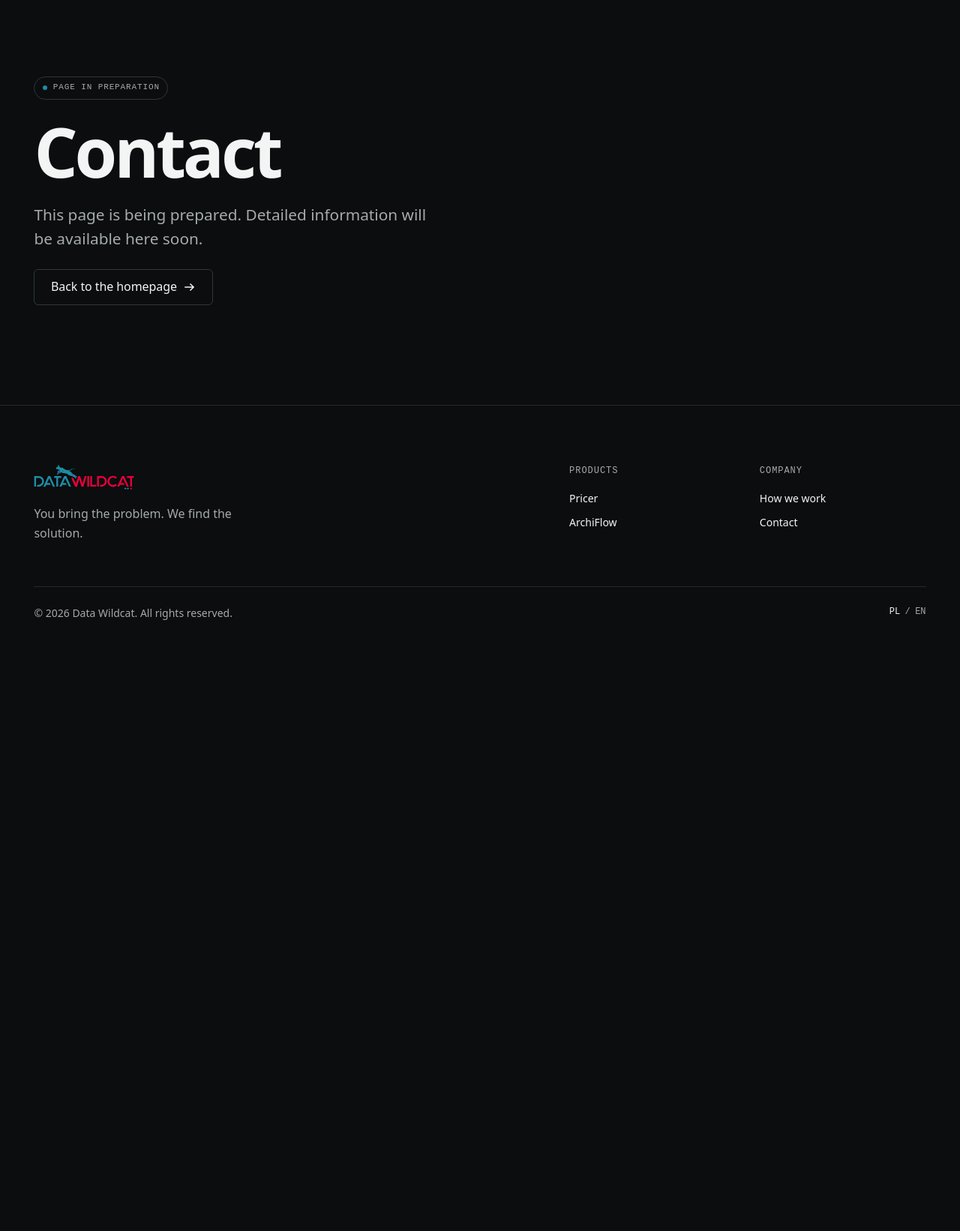
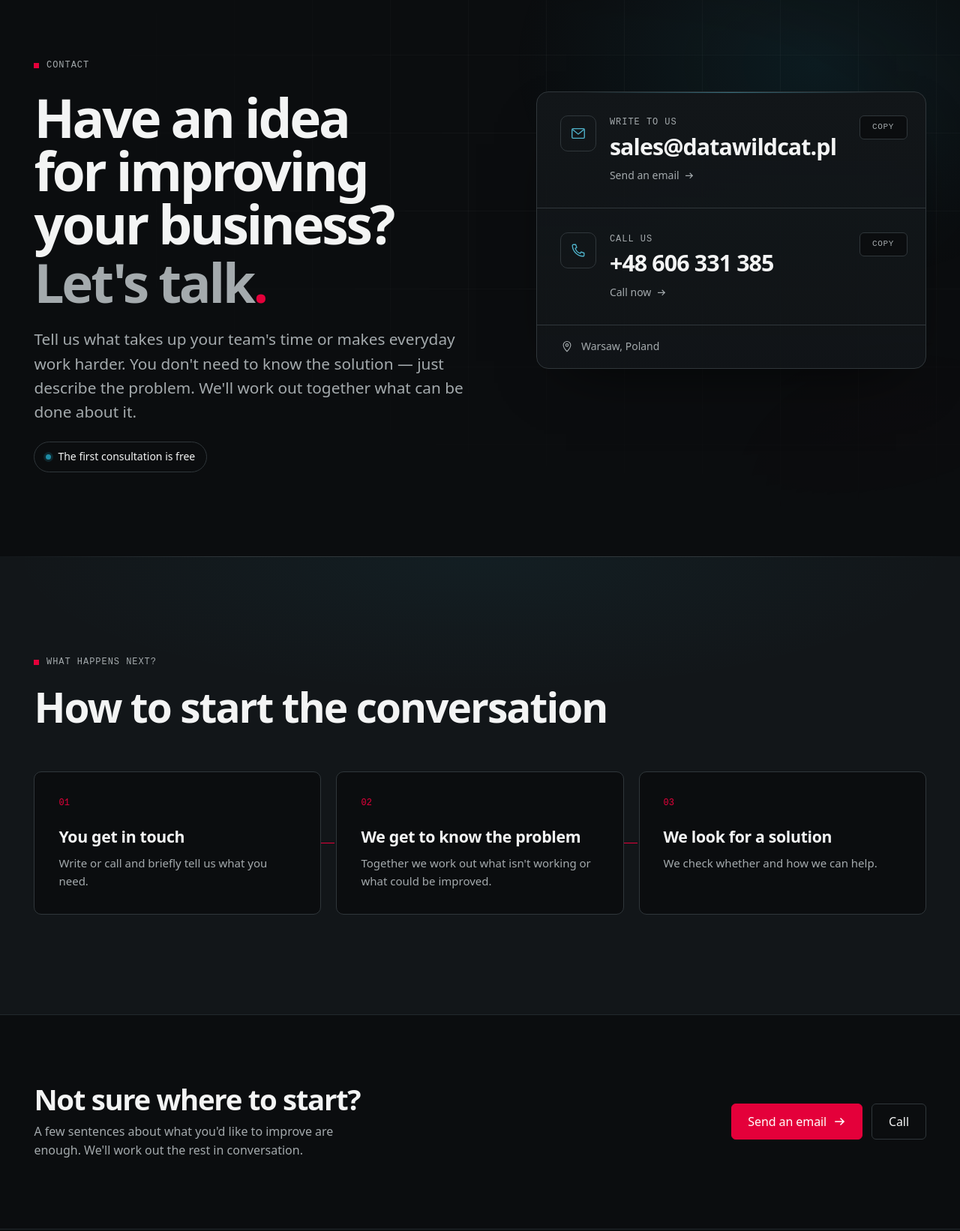
Before and after one commit to Poohowy/dwsite, an Astro site: page /en/contact in a window 1280 px wide. Shown: the part 100-1742 px from the top of the page at 75% size. Before the commit the page ends 961 px from the top, so only its background shows below. Built offline with nearby package versions, Linux system fonts and the light colour scheme; Astro itself is replaced by a stand-in of ours.

Commit message:
Kontakt page

```diff
--- /dev/null
+++ b/src/components/ContactPage.astro
@@ -0,0 +1,566 @@
+---
+/**
+ * Contact page (PL: /kontakt/, EN: /en/contact/).
+ * Page-specific component: reuses global tokens/classes (container, section,
+ * eyebrow, lead, btn, data-reveal) without modifying any shared file.
+ * No contact form by design — email and phone only.
+ */
+import ArrowIcon from "@/components/ArrowIcon.astro";
+import type { Lang } from "@/i18n";
+import { CONTACT, contactCopy } from "@/i18n/contact";
+import Base from "@/layouts/Base.astro";
+import { encodeContact } from "@/scripts/contact-reveal";
+
+interface Props {
+  lang: Lang;
+}
+const { lang } = Astro.props;
+const c = contactCopy(lang);
+
+// Only encoded chunks reach the HTML; the browser assembles the real values.
+const [emailA, emailB] = encodeContact(CONTACT.email);
+const [phoneA, phoneB] = encodeContact(CONTACT.phoneDisplay);
+const emailData = { "data-contact": "email", "data-ca": emailA, "data-cb": emailB };
+const phoneData = { "data-contact": "phone", "data-ca": phoneA, "data-cb": phoneB };
+---
+
+<Base lang={lang} page="contact" title={c.meta.title} description={c.meta.description}>
+  <!-- A. Introduction + B. Contact details + C. Location -->
+  <section class="ct-hero" aria-labelledby="contact-title">
+    <div class="ct-hero__bg" aria-hidden="true"></div>
+    <div class="container ct-hero__inner">
+      <div class="ct-intro">
+        <p class="eyebrow ct-in" style="--i:0">{c.eyebrow}</p>
+        <h1 class="ct-title ct-in" id="contact-title" style="--i:1">
+          <span>{c.titleQuestion}</span>
+          <span class="ct-title__invite">{c.titleInvite}<span class="accent">.</span></span>
+        </h1>
+        <p class="lead ct-lead ct-in" style="--i:2">{c.lead}</p>
+        <p class="ct-free ct-in" style="--i:3">
+          <span class="ct-free__dot" aria-hidden="true"></span>
+          {c.free}
+        </p>
+      </div>
+
+      <div class="ct-card ct-in" style="--i:2" role="group" aria-label={c.detailsLabel}>
+        <!-- Email -->
+        <div class="ct-method" {...emailData}>
+          <a class="ct-method__link" data-contact-link>
+            <span class="ct-method__icon" aria-hidden="true">
+              <svg viewBox="0 0 24 24" fill="none" stroke="currentColor" stroke-width="1.5">
+                <rect x="3" y="5" width="18" height="14" rx="1.5"></rect>
+                <path d="m3.5 6 8.5 7 8.5-7"></path>
+              </svg>
+            </span>
+            <span class="ct-method__body">
+              <span class="ct-method__label mono">{c.email.label}</span>
+              <span class="ct-method__value" data-contact-value><span class="ct-fallback">{c.noscript.email}</span></span>
+              <span class="ct-method__action">{c.email.action} <ArrowIcon /></span>
+            </span>
+          </a>
+          <button
+            type="button"
+            class="ct-copy mono"
+            data-copy=""
+            data-label-done={c.copy.done}
+            aria-label={c.copy.emailAria}
+          >
+            <span data-copy-text>{c.copy.idle}</span>
+          </button>
+        </div>
+
+        <!-- Phone -->
+        <div class="ct-method" {...phoneData}>
+          <a class="ct-method__link" data-contact-link>
+            <span class="ct-method__icon" aria-hidden="true">
+              <svg viewBox="0 0 24 24" fill="none" stroke="currentColor" stroke-width="1.5">
+                <path
+                  d="M5 3.5h3.2l1.6 4.2-2.1 1.4a11 11 0 0 0 7.2 7.2l1.4-2.1 4.2 1.6V19a1.5 1.5 0 0 1-1.6 1.5C10.6 20 4 13.4 3.5 5.1A1.5 1.5 0 0 1 5 3.5Z"
+                ></path>
+              </svg>
+            </span>
+            <span class="ct-method__body">
+              <span class="ct-method__label mono">{c.phone.label}</span>
+              <span class="ct-method__value" data-contact-value><span class="ct-fallback">{c.noscript.phone}</span></span>
+              <span class="ct-method__action">{c.phone.action} <ArrowIcon /></span>
+            </span>
+          </a>
+          <button
+            type="button"
+            class="ct-copy mono"
+            data-copy=""
+            data-label-done={c.copy.done}
+            aria-label={c.copy.phoneAria}
+          >
+            <span data-copy-text>{c.copy.idle}</span>
+          </button>
+        </div>
+
+        <!-- Location (understated) -->
+        <p class="ct-location">
+          <svg viewBox="0 0 24 24" fill="none" stroke="currentColor" stroke-width="1.5" aria-hidden="true">
+            <path d="M12 21s-6.5-6.1-6.5-11.2a6.5 6.5 0 0 1 13 0C18.5 14.9 12 21 12 21Z"></path>
+            <circle cx="12" cy="9.8" r="2.3"></circle>
+          </svg>
+          <span class="visually-hidden">{c.location.label}: </span>
+          {c.location.value}
+        </p>
+      </div>
+    </div>
+  </section>
+
+  <!-- D. What happens next? -->
+  <section class="section section--surface ct-next" aria-labelledby="contact-next-title">
+    <div class="container">
+      <header class="ct-next__head">
+        <p class="eyebrow" data-reveal="fade">{c.next.eyebrow}</p>
+        <h2 class="h2" id="contact-next-title" data-reveal>{c.next.title}</h2>
+      </header>
+      <ol role="list" class="ct-steps">
+        {
+          c.next.steps.map((s, i) => (
+            <li class="ct-step" data-reveal>
+              <span class="ct-step__num mono">{String(i + 1).padStart(2, "0")}</span>
+              <h3 class="h3">{s.title}</h3>
+              <p class="ct-step__text">{s.text}</p>
+            </li>
+          ))
+        }
+      </ol>
+    </div>
+  </section>
+
+  <!-- E. Small closing CTA (direct contact only) -->
+  <section class="ct-closing" aria-labelledby="contact-closing-title">
+    <div class="container ct-closing__inner" data-reveal>
+      <div>
+        <h2 class="ct-closing__title" id="contact-closing-title">{c.closing.title}</h2>
+        <p class="ct-closing__text">{c.closing.text}</p>
+      </div>
+      <div class="ct-closing__actions">
+        <a class="btn btn--primary btn--block-mobile" data-contact-link {...emailData}>{c.closing.email} <ArrowIcon /></a>
+        <a class="btn btn--ghost btn--block-mobile" data-contact-link {...phoneData}>{c.closing.phone}</a>
+      </div>
+    </div>
+  </section>
+</Base>
+
+<style>
+  /* ---------- A–C: intro + contact card ---------- */
+  .ct-hero {
+    position: relative;
+    overflow: hidden;
+    isolation: isolate;
+    padding-block: clamp(3.5rem, 2rem + 6vw, 7.5rem) clamp(4rem, 3rem + 5vw, 7.5rem);
+  }
+
+  /* Static background in the hero's language: faint grid + soft brand lights */
+  .ct-hero__bg {
+    position: absolute;
+    inset: 0;
+    z-index: -1;
+    background:
+      radial-gradient(ellipse 45% 55% at 85% 15%, rgb(31 140 165 / 0.12), transparent 70%),
+      radial-gradient(ellipse 30% 40% at 95% 90%, rgb(228 0 58 / 0.05), transparent 70%),
+      linear-gradient(to right, rgb(255 255 255 / 0.03) 1px, transparent 1px) 0 0 / 104px 104px,
+      linear-gradient(to bottom, rgb(255 255 255 / 0.03) 1px, transparent 1px) 0 0 / 104px 104px;
+    mask-image: radial-gradient(ellipse 85% 80% at 70% 30%, #000 25%, transparent 80%);
+    -webkit-mask-image: radial-gradient(ellipse 85% 80% at 70% 30%, #000 25%, transparent 80%);
+  }
+
+  .ct-hero__inner {
+    display: grid;
+    gap: clamp(2.5rem, 1.5rem + 4vw, 4.5rem);
+  }
+
+  .ct-intro {
+    display: grid;
+    gap: 1.5rem;
+    align-content: start;
+  }
+
+  .ct-title {
+    font-size: clamp(2.3rem, 1.4rem + 3.8vw, 4.75rem);
+    font-weight: 600;
+    letter-spacing: -0.045em;
+    line-height: 1;
+    max-width: 16ch;
+    text-wrap: balance;
+  }
+
+  .ct-title > span {
+    display: block;
+  }
+
+  .ct-title__invite {
+    margin-top: 0.1em;
+    color: var(--color-text-muted);
+  }
+
+  .ct-lead {
+    max-width: 52ch;
+  }
+
+  .ct-free {
+    display: inline-flex;
+    align-items: center;
+    gap: 0.6rem;
+    justify-self: start;
+    padding: 0.5rem 0.9rem;
+    border: 1px solid var(--color-border);
+    border-radius: 999px;
+    font-size: var(--text-sm);
+    color: var(--color-text);
+  }
+
+  .ct-free__dot {
+    width: 7px;
+    height: 7px;
+    border-radius: 50%;
+    background: var(--color-brand-teal);
+    box-shadow: 0 0 0 3px rgb(31 140 165 / 0.2);
+  }
+
+  .ct-in {
+    animation: ct-in 800ms var(--ease-reveal) both;
+    animation-delay: calc(var(--i, 0) * 90ms + 60ms);
+  }
+
+  @keyframes ct-in {
+    from {
+      opacity: 0;
+      transform: translateY(14px);
+    }
+  }
+
+  /* Contact card */
+  .ct-card {
+    position: relative;
+    align-self: start;
+    display: grid;
+    border: 1px solid var(--color-border);
+    border-radius: var(--radius-lg);
+    background: linear-gradient(180deg, var(--color-surface), rgb(18 22 25 / 0.85));
+    box-shadow: 0 30px 80px -40px rgb(0 0 0 / 0.8);
+    overflow: hidden;
+  }
+
+  .ct-card::before {
+    content: "";
+    position: absolute;
+    top: 0;
+    left: 12%;
+    right: 12%;
+    height: 1px;
+    background: linear-gradient(90deg, transparent, rgb(79 179 203 / 0.55), transparent);
+  }
+
+  .ct-method {
+    position: relative;
+    border-bottom: 1px solid var(--color-border);
+  }
+
+  .ct-method__link {
+    display: grid;
+    grid-template-columns: 48px minmax(0, 1fr);
+    gap: 1.1rem;
+    align-items: start;
+    padding: clamp(1.25rem, 1rem + 1.2vw, 2rem);
+    padding-right: 5.5rem; /* room for the copy button */
+    transition: background-color var(--dur) var(--ease-out);
+  }
+
+  .ct-method__link:hover {
+    background: rgb(255 255 255 / 0.025);
+  }
+
+  .ct-method__link:focus-visible {
+    outline-offset: -3px;
+  }
+
+  .ct-method__icon {
+    display: grid;
+    place-items: center;
+    width: 48px;
+    height: 48px;
+    border: 1px solid var(--color-border);
+    border-radius: var(--radius);
+    color: var(--color-teal-text);
+    transition:
+      border-color var(--dur) var(--ease-out),
+      color var(--dur) var(--ease-out);
+  }
+
+  .ct-method__icon svg {
+    width: 22px;
+    height: 22px;
+  }
+
+  .ct-method__link:hover .ct-method__icon {
+    border-color: var(--color-brand-teal);
+  }
+
+  .ct-method__body {
+    display: grid;
+    gap: 0.35rem;
+    min-width: 0;
+  }
+
+  .ct-method__label {
+    font-size: var(--text-xs);
+    letter-spacing: 0.08em;
+    text-transform: uppercase;
+    color: var(--color-text-muted);
+  }
+
+  .ct-method__value {
+    font-size: clamp(1.3rem, 1rem + 1.4vw, 1.9rem);
+    font-weight: 600;
+    letter-spacing: -0.03em;
+    line-height: 1.15;
+    color: var(--color-text);
+    overflow-wrap: anywhere;
+    font-variant-numeric: tabular-nums;
+  }
+
+  .ct-method__action {
+    display: inline-flex;
+    align-items: center;
+    gap: 0.45rem;
+    margin-top: 0.25rem;
+    font-size: var(--text-sm);
+    color: var(--color-text-muted);
+    transition: color var(--dur) var(--ease-out);
+  }
+
+  .ct-method__action :global(svg) {
+    width: 0.9em;
+    height: 0.9em;
+    transition: transform var(--dur) var(--ease-out);
+  }
+
+  .ct-method__link:hover .ct-method__action {
+    color: var(--color-teal-text);
+  }
+
+  .ct-method__link:hover .ct-method__action :global(svg) {
+    transform: translateX(3px);
+  }
+
+  .ct-copy {
+    position: absolute;
+    top: clamp(1.25rem, 1rem + 1.2vw, 2rem);
+    right: clamp(1rem, 0.8rem + 1vw, 1.5rem);
+    min-width: 64px;
+    min-height: 32px;
+    padding: 0.35rem 0.65rem;
+    border: 1px solid var(--color-border);
+    border-radius: var(--radius-sm);
+    background: var(--color-bg);
+    font-size: 0.6875rem;
+    letter-spacing: 0.06em;
+    text-transform: uppercase;
+    color: var(--color-text-muted);
+    cursor: pointer;
+    transition:
+      color var(--dur) var(--ease-out),
+      border-color var(--dur) var(--ease-out);
+  }
+
+  .ct-copy:hover {
+    color: var(--color-text);
+    border-color: var(--color-text-muted);
+  }
+
+  .ct-copy[data-copied] {
+    color: var(--color-teal-text);
+    border-color: var(--color-brand-teal);
+  }
+
+  /* The copy button needs JS — hide it when JS is unavailable */
+  :global(html:not(.js)) .ct-copy {
+    display: none;
+  }
+
+  /* Details are assembled by JS: keep the slot invisible until filled (no flash),
+     and show a short, smaller notice when JS is unavailable. */
+  :global(html.js) .ct-method__value:not([data-ready]) {
+    min-height: 1.15em; /* reserve the line the value will occupy */
+  }
+
+  :global(html.js) .ct-fallback {
+    display: none;
+  }
+
+  .ct-fallback {
+    display: block;
+    font-size: var(--text-base);
+    font-weight: 500;
+    letter-spacing: 0;
+    color: var(--color-text-muted);
+  }
+
+  :global(html:not(.js)) .ct-method__action,
+  :global(html:not(.js)) .ct-closing__actions {
+    display: none;
+  }
+
+  .ct-location {
+    display: flex;
+    align-items: center;
+    gap: 0.6rem;
+    padding: 1.1rem clamp(1.25rem, 1rem + 1.2vw, 2rem);
+    font-size: var(--text-sm);
+    color: var(--color-text-muted);
+  }
+
+  .ct-location svg {
+    width: 18px;
+    height: 18px;
+    flex: none;
+    color: var(--color-text-muted);
+  }
+
+  @media (min-width: 1024px) {
+    .ct-hero__inner {
+      grid-template-columns: minmax(0, 1.15fr) minmax(0, 1fr);
+      align-items: center;
+    }
+    /* Desktop only: lower the card so it sits closer to the headline block */
+    .ct-card {
+      margin-top: 2.75rem;
+    }
+  }
+
+  /* ---------- D: next steps ---------- */
+  .ct-next__head {
+    display: grid;
+    gap: 1.25rem;
+    margin-bottom: clamp(2.5rem, 2rem + 2vw, 4rem);
+  }
+
+  .ct-steps {
+    display: grid;
+    gap: 1rem;
+    counter-reset: step;
+  }
+
+  .ct-step {
+    position: relative;
+    display: grid;
+    gap: 0.6rem;
+    align-content: start;
+    padding: clamp(1.5rem, 1.2rem + 1vw, 2rem);
+    border: 1px solid var(--color-border);
+    border-radius: var(--radius);
+    background: var(--color-bg);
+  }
+
+  .ct-step__num {
+    font-size: var(--text-xs);
+    color: var(--color-brand-red);
+    margin-bottom: 0.75rem;
+  }
+
+  .ct-step__text {
+    color: var(--color-text-muted);
+    font-size: 0.9375rem;
+  }
+
+  @media (min-width: 800px) {
+    .ct-steps {
+      grid-template-columns: repeat(3, minmax(0, 1fr));
+      gap: 1.25rem;
+    }
+    /* Arrow connectors between the steps */
+    .ct-step:not(:last-child)::after {
+      content: "";
+      position: absolute;
+      top: 50%;
+      right: calc(-1.25rem + 1px);
+      width: calc(1.25rem - 2px);
+      height: 1px;
+      background: var(--color-brand-red);
+    }
+  }
+
+  /* ---------- E: closing ---------- */
+  .ct-closing {
+    padding-block: clamp(3.5rem, 2.5rem + 4vw, 6rem);
+    border-top: 1px solid var(--color-border-soft);
+  }
+
+  .ct-closing__inner {
+    display: grid;
+    gap: 1.75rem;
+  }
+
+  .ct-closing__title {
+    font-size: clamp(1.6rem, 1.2rem + 1.6vw, 2.4rem);
+    font-weight: 600;
+    letter-spacing: -0.035em;
+    line-height: 1.1;
+  }
+
+  .ct-closing__text {
+    margin-top: 0.6rem;
+    color: var(--color-text-muted);
+    max-width: 48ch;
+  }
+
+  .ct-closing__actions {
+    display: flex;
+    flex-wrap: wrap;
+    gap: 0.75rem;
+  }
+
+  @media (min-width: 900px) {
+    .ct-closing__inner {
+      grid-template-columns: minmax(0, 1fr) auto;
+      align-items: center;
+      gap: 3rem;
+    }
+  }
+
+  @media (max-width: 479px) {
+    .ct-method__link {
+      grid-template-columns: 40px minmax(0, 1fr);
+      gap: 0.9rem;
+      padding-right: 1.25rem;
+    }
+    .ct-method__icon {
+      width: 40px;
+      height: 40px;
+    }
+    /* On small phones the copy button sits under the details instead of overlapping them */
+    .ct-copy {
+      position: static;
+      margin: -0.5rem 0 1.1rem calc(1.25rem + 40px + 0.9rem);
+    }
+  }
+</style>
+
+<script>
+  import { revealContacts } from "@/scripts/contact-reveal";
+  revealContacts();
+
+  document.querySelectorAll<HTMLButtonElement>("[data-copy]").forEach((btn) => {
+    const text = btn.querySelector<HTMLElement>("[data-copy-text]");
+    const idle = text?.textContent ?? "";
+    let timer = 0;
+    btn.addEventListener("click", async () => {
+      try {
+        await navigator.clipboard.writeText(btn.dataset.copy ?? "");
+        if (text) text.textContent = btn.dataset.labelDone ?? idle;
+        btn.setAttribute("data-copied", "");
+        window.clearTimeout(timer);
+        timer = window.setTimeout(() => {
+          if (text) text.textContent = idle;
+          btn.removeAttribute("data-copied");
+        }, 2000);
+      } catch {
+        // Clipboard unavailable (e.g. insecure context) — the details remain selectable text.
+      }
+    });
+  });
+</script>
--- /dev/null
+++ b/src/i18n/contact.ts
@@ -0,0 +1,115 @@
+import type { Lang } from "./types";
+
+/**
+ * Contact page copy. Kept separate from the shared dictionaries so the Contact
+ * page can evolve without touching homepage content.
+ */
+
+/**
+ * Contact details — identical in both languages.
+ * BUILD-TIME ONLY: never import this into a client <script>; the page ships only
+ * the encoded form (see encodeContact) and assembles the details in the browser.
+ */
+export const CONTACT = {
+  email: "sales@datawildcat.pl",
+  phoneDisplay: "+48 606 331 385",
+  phoneHref: "+48606331385",
+} as const;
+
+export interface ContactCopy {
+  meta: { title: string; description: string };
+  eyebrow: string;
+  titleQuestion: string;
+  titleInvite: string;
+  lead: string;
+  free: string;
+  detailsLabel: string;
+  email: { label: string; action: string };
+  phone: { label: string; action: string };
+  copy: { idle: string; done: string; emailAria: string; phoneAria: string };
+  /** Shown only when JavaScript is unavailable (details are assembled in the browser). */
+  noscript: { email: string; phone: string };
+  location: { label: string; value: string };
+  next: { eyebrow: string; title: string; steps: { title: string; text: string }[] };
+  closing: { title: string; text: string; email: string; phone: string };
+}
+
+const pl: ContactCopy = {
+  meta: {
+    title: "Kontakt — Data Wildcat",
+    description:
+      "Napisz lub zadzwoń i opowiedz, co chcesz usprawnić w swojej firmie. Pierwsza konsultacja jest bezpłatna.",
+  },
+  eyebrow: "Kontakt",
+  titleQuestion: "Masz pomysł na usprawnienie swojej firmy?",
+  titleInvite: "Porozmawiajmy",
+  lead: "Opowiedz nam, co zajmuje czas Twojego zespołu lub utrudnia codzienną pracę. Nie musisz znać rozwiązania — wystarczy, że opiszesz problem. Wspólnie zastanowimy się, co można z tym zrobić.",
+  free: "Pierwsza konsultacja jest bezpłatna",
+  detailsLabel: "Dane kontaktowe",
+  email: { label: "Napisz do nas", action: "Wyślij wiadomość" },
+  phone: { label: "Zadzwoń", action: "Zadzwoń teraz" },
+  copy: { idle: "Kopiuj", done: "Skopiowano", emailAria: "Kopiuj adres e-mail", phoneAria: "Kopiuj numer telefonu" },
+  noscript: {
+    email: "Włącz JavaScript, aby zobaczyć adres e-mail",
+    phone: "Włącz JavaScript, aby zobaczyć numer telefonu",
+  },
+  location: { label: "Lokalizacja", value: "Warszawa, Polska" },
+  next: {
+    eyebrow: "Co dalej?",
+    title: "Jak zacząć rozmowę?",
+    steps: [
+      { title: "Kontaktujesz się z nami", text: "Napisz lub zadzwoń i opowiedz krótko, czego potrzebujesz." },
+      { title: "Poznajemy problem", text: "Wspólnie ustalamy, co nie działa lub co można usprawnić." },
+      { title: "Szukamy rozwiązania", text: "Sprawdzamy, czy i jak możemy pomóc." },
+    ],
+  },
+  closing: {
+    title: "Nie wiesz, od czego zacząć?",
+    text: "Wystarczy kilka zdań o tym, co chcesz usprawnić. Resztę ustalimy w rozmowie.",
+    email: "Napisz e-mail",
+    phone: "Zadzwoń",
+  },
+};
+
+const en: ContactCopy = {
+  meta: {
+    title: "Contact — Data Wildcat",
+    description:
+      "Write or call and tell us what you'd like to improve in your business. The first consultation is free.",
+  },
+  eyebrow: "Contact",
+  titleQuestion: "Have an idea for improving your business?",
+  titleInvite: "Let's talk",
+  lead: "Tell us what takes up your team's time or makes everyday work harder. You don't need to know the solution — just describe the problem. We'll work out together what can be done about it.",
+  free: "The first consultation is free",
+  detailsLabel: "Contact details",
+  email: { label: "Write to us", action: "Send an email" },
+  phone: { label: "Call us", action: "Call now" },
+  copy: { idle: "Copy", done: "Copied", emailAria: "Copy email address", phoneAria: "Copy phone number" },
+  noscript: {
+    email: "Enable JavaScript to see the email address",
+    phone: "Enable JavaScript to see the phone number",
+  },
+  location: { label: "Location", value: "Warsaw, Poland" },
+  next: {
+    eyebrow: "What happens next?",
+    title: "How to start the conversation",
+    steps: [
+      { title: "You get in touch", text: "Write or call and briefly tell us what you need." },
+      { title: "We get to know the problem", text: "Together we work out what isn't working or what could be improved." },
+      { title: "We look for a solution", text: "We check whether and how we can help." },
+    ],
+  },
+  closing: {
+    title: "Not sure where to start?",
+    text: "A few sentences about what you'd like to improve are enough. We'll work out the rest in conversation.",
+    email: "Send an email",
+    phone: "Call",
+  },
+};
+
+const copy: Record<Lang, ContactCopy> = { pl, en };
+
+export function contactCopy(lang: Lang): ContactCopy {
+  return copy[lang];
+}
--- a/src/i18n/pl.ts
+++ b/src/i18n/pl.ts
@@ -106,7 +106,7 @@ export const pl: Dictionary = {
     eyebrow: "03 / Nasze podejście",
     title: "Najpierw poznajemy Twoją firmę. Potem dobieramy rozwiązanie.",
     intro:
-      "Każda firma działa inaczej. Dlatego najpierw poznajemy sposób pracy i szukamy miejsca, w którym można coś uprościć. Dopiero później dobieramy rozwiązanie — takie, które ma sens biznesowy i technologiczny.",
+      "Każda firma działa inaczej. Dlatego najpierw poznajemy sposób pracy i szukamy miejsca, w którym można coś uprościć. Dopiero później dobieramy rozwiązanie - takie, które ma sens biznesowy i technologiczny.",
     chooseLabel: "Dobieramy rozwiązanie",
     items: [
       { title: "Automatyzacja procesów", text: "Ograniczamy ręczne, powtarzalne zadania i usprawniamy przepływ pracy." },
@@ -190,7 +190,7 @@ export const pl: Dictionary = {
     ],
     teamTitle: "Poznaj ludzi, z którymi będziesz pracować.",
     teamText:
-      "Data Wildcat tworzy trzyosobowy zespół z kilkunastoletnim doświadczeniem w branży, szczególnie w przetwarzaniu dużych zbiorów danych i automatyzacji procesów.",
+      "Data Wildcat tworzy zespół z kilkunastoletnim doświadczeniem w branży, szczególnie w przetwarzaniu dużych zbiorów danych i automatyzacji procesów.",
     placeholderName: "Członek zespołu",
     placeholderNote: "Zdjęcie i opis do uzupełnienia",
   },
--- a/src/pages/en/contact/index.astro
+++ b/src/pages/en/contact/index.astro
@@ -1,5 +1,5 @@
 ---
-import StubPage from "@/components/StubPage.astro";
+import ContactPage from "@/components/ContactPage.astro";
 ---
 
-<StubPage lang="en" page="contact" heading="Contact" />
+<ContactPage lang="en" />
--- a/src/pages/kontakt/index.astro
+++ b/src/pages/kontakt/index.astro
@@ -1,5 +1,5 @@
 ---
-import StubPage from "@/components/StubPage.astro";
+import ContactPage from "@/components/ContactPage.astro";
 ---
 
-<StubPage lang="pl" page="contact" heading="Kontakt" />
+<ContactPage lang="pl" />
--- /dev/null
+++ b/src/scripts/contact-reveal.ts
@@ -0,0 +1,46 @@
+/**
+ * Light anti-harvesting for the Contact page.
+ *
+ * The static HTML carries contact details only in an encoded form
+ * (base64 of the reversed string, split into two chunks), so the full email
+ * address / phone number and mailto:/tel: links do not appear in the source.
+ * They are assembled here at runtime. This deters basic scrapers only — any bot
+ * that executes JavaScript can still read the result.
+ */
+
+/** Build time: encode a value into two attribute chunks. */
+export function encodeContact(value: string): [string, string] {
+  const b64 = btoa(value.split("").reverse().join(""));
+  const cut = Math.ceil(b64.length / 2);
+  return [b64.slice(cut), b64.slice(0, cut)]; // stored in swapped order
+}
+
+function decode(a: string, b: string): string {
+  try {
+    return atob(b + a).split("").reverse().join("");
+  } catch {
+    return "";
+  }
+}
+
+/** Runtime: fill values, hrefs and copy targets for all [data-contact] elements. */
+export function revealContacts(root: ParentNode = document): void {
+  root.querySelectorAll<HTMLElement>("[data-contact]").forEach((el) => {
+    const { contact: kind, ca = "", cb = "" } = el.dataset;
+    const value = decode(ca, cb);
+    if (!value) return;
+    const href = kind === "email" ? `mailto:${value}` : `tel:${value.replace(/[^\d+]/g, "")}`;
+
+    el.querySelectorAll<HTMLAnchorElement>("a[data-contact-link]").forEach((a) => a.setAttribute("href", href));
+    if (el.matches("a[data-contact-link]")) el.setAttribute("href", href);
+
+    el.querySelectorAll<HTMLElement>("[data-contact-value]").forEach((v) => {
+      v.textContent = value;
+      v.setAttribute("data-ready", "");
+    });
+    el.querySelectorAll<HTMLElement>("[data-copy]").forEach((btn) => (btn.dataset.copy = value));
+
+    el.removeAttribute("data-ca");
+    el.removeAttribute("data-cb");
+  });
+}
```
Also changed, not shown: docs/HOMEPAGE_DESIGN_SPECIFICATION_v1.0.md (+2 -2 lines), public/images/team/dom.jpeg (added), public/images/team/jacek.png (added), public/images/team/mat.png (added).
